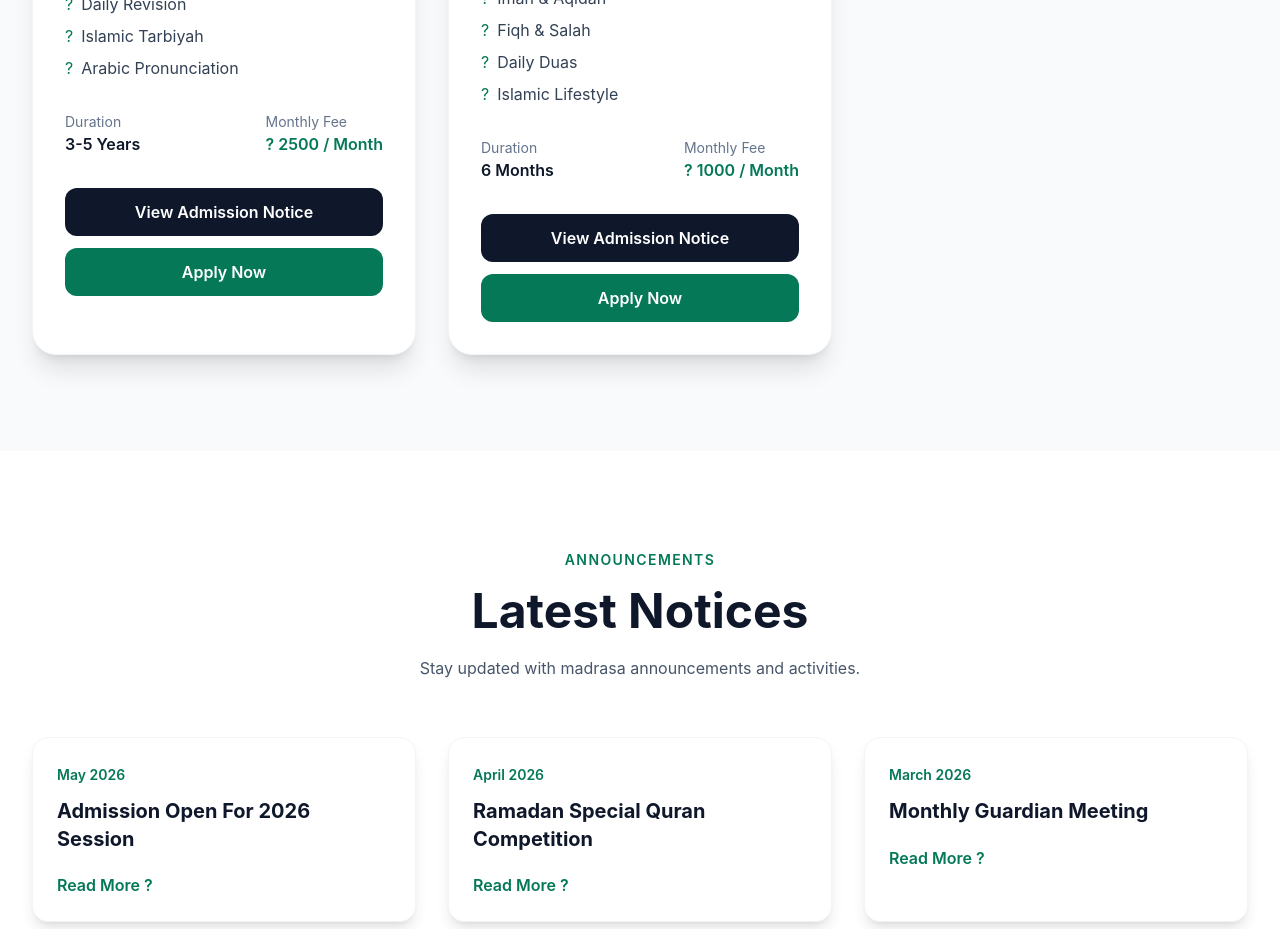
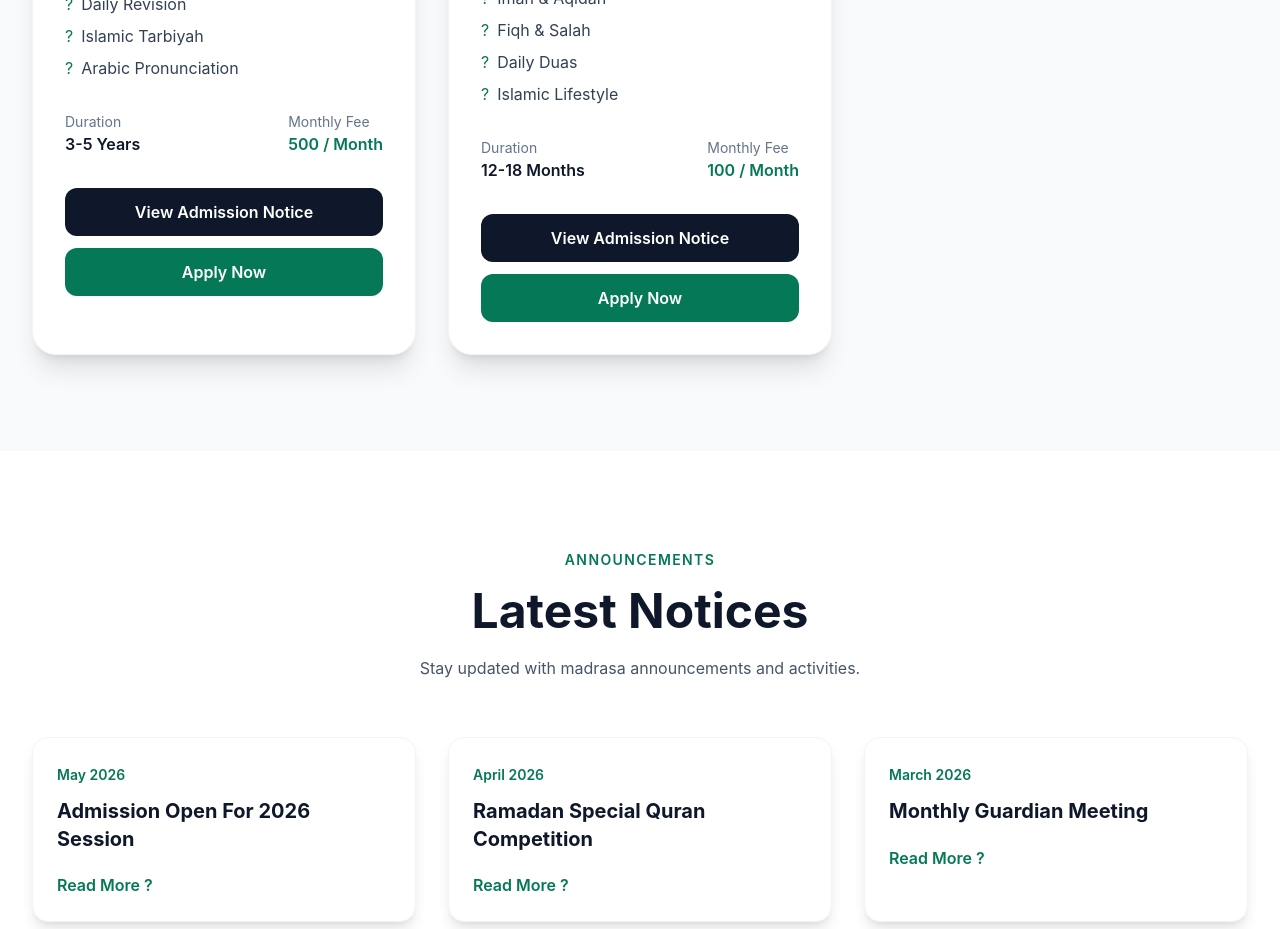
Before and after one commit to Samiul2024/Madrasha, a React (Vite) app: page / in a window 1280 px wide. Shown: the part 1940-2869 px from the top of the page. Built offline with nearby package versions, Linux system fonts and the light colour scheme.

Commit message:
upg:course data upgradation...

```diff
--- a/src/components/system/ScrollButtons.jsx
+++ b/src/components/system/ScrollButtons.jsx
@@ -14,7 +14,7 @@ const ScrollButtons = () => {
   useEffect(() => {
     const handleScroll = () => {
       setShow(
-        window.scrollY > 300
+        window.scrollY > 0.1
       );
     };
 
--- a/src/data/courses.js
+++ b/src/data/courses.js
@@ -8,7 +8,7 @@ export const courses = [
 
     duration: "3-5 Years",
 
-    fee: "? 2500 / Month",
+    fee: " 500 / Month",
 
     noticeRoute:
       "/notices/hifz-admission",
@@ -33,9 +33,9 @@ export const courses = [
     slug:
       "boyosko-islamic-education",
 
-    duration: "6 Months",
+    duration: "12-18 Months",
 
-    fee: "? 1000 / Month",
+    fee: "100 / Month",
 
     noticeRoute:
       "/notices/boyosko-admission",
```
Also changed, not shown: public/notices/boyosko-shikkha-notice.txt.
